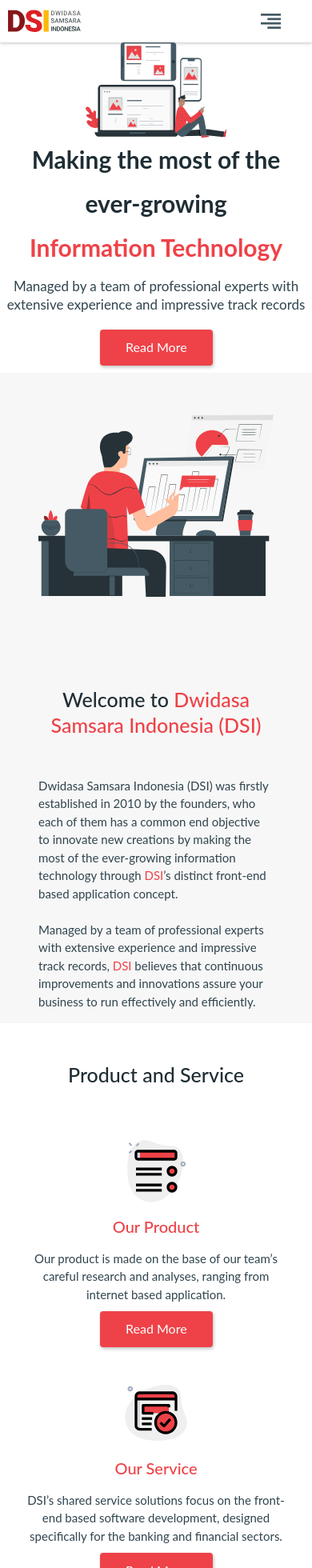
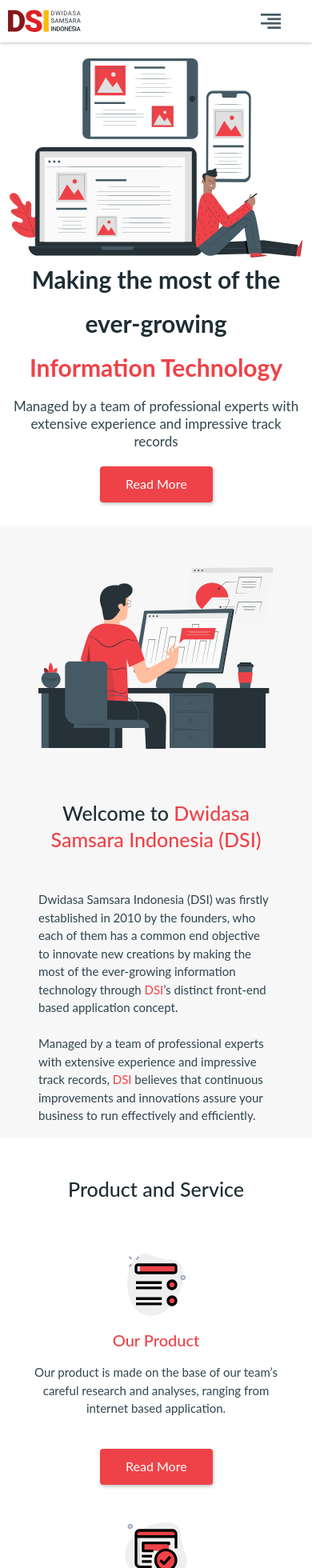
Before and after one commit to dinskid/dsi-mock, a React (Create React App) app: page / in a window 390 px wide. Shown: the top 1960 px of the page at 80% size. Built offline with nearby package versions, Linux system fonts and the light colour scheme.

Commit message:
Fix landing image in mobile

```diff
--- a/src/App.css
+++ b/src/App.css
@@ -128,7 +128,11 @@
   #landing {
     display: flex;
     flex-direction: column-reverse;
-    padding: 0;
+    padding: 5% 3%;
+  }
+
+  #landing > img {
+    width: 100%;
   }
 
   #landing > * {
@@ -166,6 +170,10 @@
     width: 100%;
   }
 
+  .description {
+    margin-top: 2rem;
+  }
+
   #services {
     padding: 1rem;
   }
--- a/src/components/Card/styles.css
+++ b/src/components/Card/styles.css
@@ -34,7 +34,7 @@
     display: flex;
     flex-direction: column;
     align-items: center;
-    min-height: 270px;
+    min-height: 300px;
   }
 
   .card > p {
```
